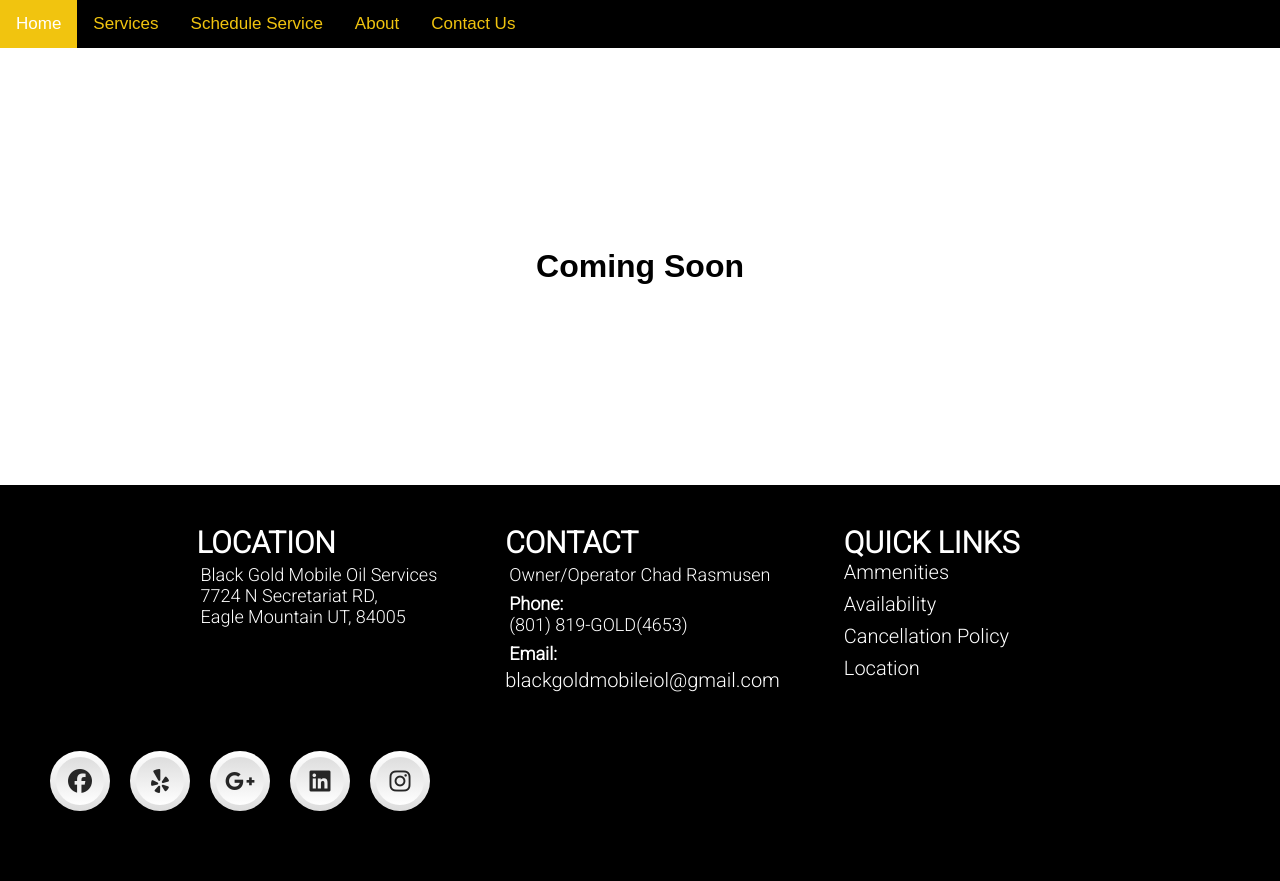
After one commit to RubenSalazar13/Black-Gold-Website-Design-Development, a PHP site: page /schedule.php in a window 1280 px wide. The commit adds this page. Run offline with PHP 8.4, Linux system fonts and the light colour scheme; some libraries are stand-ins or nearby versions.

Commit message:
Add files via upload

```diff
--- /dev/null
+++ b/css/style.css
@@ -0,0 +1,206 @@
+* {
+  padding: 0;
+  margin: 0;
+  box-sizing: border-box;
+}
+body {
+  margin: 0;
+  font-family: Arial, Helvetica, sans-serif;
+}
+.back{
+  background-color: #eaeded;
+  padding-top: 25px;
+  padding-bottom: 25px;
+}
+.title{
+  font-size: 45px;
+  font-family: 'Noto Serif Display', serif;
+  font-family: 'Oswald', sans-serif;
+  font-family: 'Playfair Display', serif;
+  font-family: 'Roboto', sans-serif;
+  text-align: center;
+  padding-top: 40px;
+  padding-bottom: 15px;
+}
+.title-one{
+  font-size: 45px;
+  font-family: 'Noto Serif Display', serif;
+  font-family: 'Oswald', sans-serif;
+  font-family: 'Playfair Display', serif;
+  font-family: 'Roboto', sans-serif;
+  text-align: center;
+  padding-top: 40px;
+}
+.main{
+  font-size: 25px;
+  font-family: 'Noto Serif Display', serif;
+  font-family: 'Playfair Display', serif;
+  font-family: 'Roboto', sans-serif;
+}
+.main-two{
+  font-size: 25px;
+  font-family: 'Noto Serif Display', serif;
+  font-family: 'Playfair Display', serif;
+  font-family: 'Roboto', sans-serif;
+  padding-bottom: 45px;
+}
+.padd{
+  padding-right: 50px;
+  padding-left: 50px;
+  padding-top: 50px;
+}
+.topnav {
+  overflow: hidden;
+  background-color: black;
+}
+
+.topnav a {
+  float: left;
+  color:  #f1c40f;
+  text-align: center;
+  padding: 14px 16px;
+  text-decoration: none;
+  font-size: 17px;
+}
+
+.topnav a:hover {
+  background-color: #d4ac0d;
+  color: black;
+}
+
+.topnav a.active {
+  background-color:  #f1c40f;
+  color: white;
+}
+.space {
+  padding-top: 55px;
+}
+body, html {
+  height: 100%;
+  margin: 0;
+  font-family: Arial, Helvetica, sans-serif;
+}
+
+.hero-image {
+  background-image: linear-gradient(rgba(0, 0, 0, 0.5), rgba(0, 0, 0, 0.5)), url("../img/logo.jpg");
+  height: 50%;
+  background-position: center;
+  background-repeat: no-repeat;
+  background-size: cover;
+  position: relative;
+  padding-bottom: 55px;
+}
+.hero-text {
+  text-align: center;
+  position: absolute;
+  top: 50%;
+  left: 50%;
+  transform: translate(-50%, -50%);
+  color: white;
+}
+.hero-text button {
+  border: none;
+  outline: 0;
+  display: inline-block;
+  padding: 10px 25px;
+  color: black;
+  background-color: #ddd;
+  text-align: center;
+  cursor: pointer;
+}
+.hero-text button:hover {
+  background-color: #555;
+  color: white;
+}
+.all-browsers {
+  margin: 0;
+  padding: 5px;
+  background-color: lightgray;
+}
+.all-browsers > h1, .browser {
+  margin: 10px;
+  padding: 5px;
+}
+.browser {
+  background: white;
+}
+.browser > h2, p {
+  margin: 4px;
+  font-size: 90%;
+}
+.footer-container {
+  padding: 40px;
+  background-color: black;
+  font-family: 'Noto Serif Display', serif;
+  font-family: 'Oswald', sans-serif;
+  font-family: 'Playfair Display', serif;
+  font-family: 'Roboto', sans-serif;
+  font-size: 20px;
+}
+.footer-h3{
+  font-size: 30px;
+}
+.footer {
+  width: 80%;
+  height: 32vh;
+  background-color: black;
+  color: white;
+  display: flex;
+  justify-content: center;
+  flex-wrap: wrap;
+  margin: 0 auto;
+}
+.footer-heading {
+  display: flex;
+  flex-direction: column;
+  margin-right: 4rem;
+}
+.footer-heading h2 {
+  margin-bottom: 2rem;
+}
+.footer-heading a {
+  color: white;
+  text-decoration: none;
+  margin-bottom: 0.5rem;
+}
+.footer-heading a:hover {
+  color: #f1c40f;
+  transition: 0.3s ease-out;
+}
+.container {
+  background-color: black;
+  color: white;
+  display: flex;
+  flex-direction: row-reverse;
+}
+.container > .image {
+  flex: 1 0 0%;
+  text-align:right;/* and here*/
+}
+.image > img {
+  vertical-align:top;/* here */
+  max-width: 100%;
+  max-height: 600px;
+}
+.container > .text {
+  padding: 70px;
+  flex: 1 0 0%;
+  /* and eventually */
+
+  margin:auto 0;
+}
+.button{
+  border: none;
+  color: white;
+  padding: 15px 32px;
+  text-align: center !important;
+  text-decoration: none;
+  display: inline-block;
+  font-size: 16px;
+  margin: 4px 2px;
+  cursor: pointer;
+  background-color: #000000;
+}
+.coming-soon{
+  padding: 25vh;
+}
--- /dev/null
+++ b/footer.php
@@ -0,0 +1,29 @@
+<div class="footer-container">
+  <div class="footer">
+    <div class="footer-heading footer-1">
+      <h3 class="footer-h3">LOCATION</h3>
+      <p>Black Gold Mobile Oil Services <br>
+         7724 N Secretariat RD, <br>
+         Eagle Mountain UT, 84005</p>
+    </div>
+
+    <div class="footer-heading footer-2">
+      <h3 class="footer-h3">CONTACT</h3>
+      <p>Owner/Operator Chad Rasmusen</p>
+        <p><strong>Phone:</strong><br>
+         (801) 819-GOLD(4653)</p>
+         <p><strong>Email:</strong></p>
+        <a href="mailto:blackgoldmobileiol@gmail.com">blackgoldmobileiol@gmail.com</a></p>
+    </div>
+
+    <div class="footer-heading footer-3">
+      <h3 class="footer-h3">QUICK LINKS</h3>
+
+      <a href="#Ammenities">Ammenities</a>
+      <a href="#Availability">Availability</a>
+      <a href="#Cancellation">Cancellation Policy</a>
+      <a href="#Location">Location</a>
+    </div>
+  </div>
+  <?php include('icons.php'); ?>
+</div>
--- /dev/null
+++ b/icons.php
@@ -0,0 +1,77 @@
+<style>
+ul {
+  position:relative;
+  top:50%;
+  left:50%;
+  transform: translate(-50%, -50%);
+  margin:0;
+  padding:0;
+  display:flex;
+  background-color: black;
+}
+
+ul li {
+  list-style: none;
+}
+
+ul li a {
+  position: ;
+  width:60px;
+  height:60px;
+  display:block;
+  text-align:center;
+  margin:0 10px;
+  border-radius: 50%;
+  padding: 6px;
+  box-sizing: border-box;
+  text-decoration:none;
+  box-shadow: 0 10px 15px rgba(0,0,0,0.3);
+  background: linear-gradient(0deg, #ddd, #fff);
+  transition: .5s;
+}
+
+ul li a:hover {
+  box-shadow: 0 2px 5px rgba(0,0,0,0.3);
+  text-decoration:none;
+}
+
+ul li a .fab {
+  widht: 100%;
+  height:100%;
+  display:block;
+  background: linear-gradient(0deg, #fff, #ddd);
+  border-radius: 50%;
+  line-height: calc(60px - 12px);
+  font-size:24px;
+  color: #262626;
+  transition: .5s;
+}
+
+ul li:nth-child(1) a:hover .fab {
+  color: #3b5998;
+}
+
+ul li:nth-child(2) a:hover .fab {
+  color: #00aced;
+}
+
+ul li:nth-child(3) a:hover .fab {
+  color: #dd4b39;
+}
+
+ul li:nth-child(4) a:hover .fab {
+  color: #007bb6;
+}
+
+ul li:nth-child(5) a:hover .fab {
+  color: #e4405f;
+}
+</style>
+<script src="https://kit.fontawesome.com/0a908ac4fe.js" crossorigin="anonymous"></script>
+<ul>
+  <li><a href="https://www.facebook.com/BlackGoldMobileOil/"><i class="fab fa-facebook" aria-hidden="true"></i></a></li>
+  <li><a href="https://www.yelp.com/biz/black-gold-mobile-oil-service-clearfield"><i class="fab fa-yelp" aria-hidden="true"></i></a></li>
+  <li><a href="#"><i class="fab fa-google-plus-g" aria-hidden="true"></i></a></li>
+  <li><a href="https://www.linkedin.com/in/chad-rasmusen-29827516/"><i class="fab fa-linkedin" aria-hidden="true"></i></a></li>
+  <li><a href="#"><i class="fab fa-instagram" aria-hidden="true"></i></a></li>
+</ul>
--- /dev/null
+++ b/schedule.php
@@ -0,0 +1,30 @@
+ <!DOCTYPE html>
+<html>
+<body>
+<meta name="viewport" content="width=device-width, initial-scale=1">
+<head>
+  <link rel="stylesheet" href="css/style.css">
+  <link rel="preconnect" href="https://fonts.googleapis.com">
+  <link rel="preconnect" href="https://fonts.gstatic.com" crossorigin>
+  <link href="https://fonts.googleapis.com/css2?family=Noto+Serif+Display:wght@300&family=Playfair+Display&family=Roboto:wght@300&display=swap" rel="stylesheet">
+</head>
+
+<body>
+
+<div class="topnav">
+  <a class="active" href="index.php">Home</a>
+  <a href="#services">Services</a>
+  <a href="schedule.php">Schedule Service</a>
+  <a href="#about">About</a>
+  <a href="#contact">Contact Us</a>
+</div>
+<div class="coming-soon">
+  <center>
+    <h1>Coming Soon</h1>
+  </center>
+</div>
+        <footer>
+        <?php include('footer.php'); ?>
+        </footer>
+    </body>
+</html>
```
Also changed, not shown: index.php (+49 -10 lines), img/img2.JPG (added), img/logo.jpg (added).
